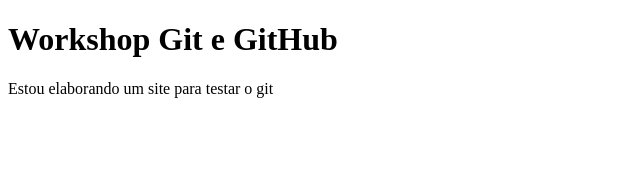
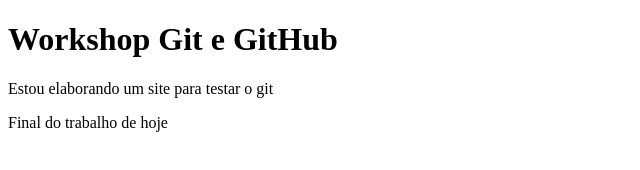
Before and after one commit to mauricio-araujo-dev/sitegit, a plain HTML site: page index.html in a window 1280 px wide. Shown: the whole page, without its empty margins (0-640 px from the left). Drawn offline with Linux system fonts and the light colour scheme.

Commit message:
FINALIZANDO O INDEX.HTML

```diff
--- a/index.html
+++ b/index.html
@@ -9,5 +9,6 @@
 <body>
     <h1>  Workshop Git e GitHub  </h1>
     <p>Estou elaborando um site para testar o git</p>
+    <p>Final do trabalho de hoje</p>
 </body>
 </html>
```
